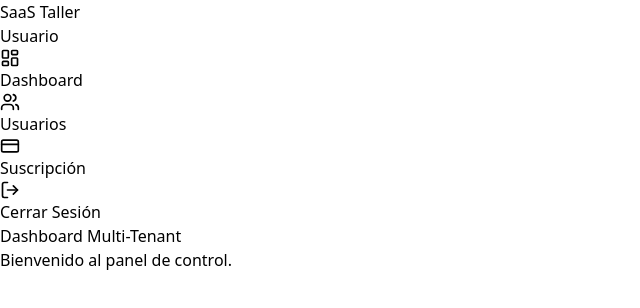
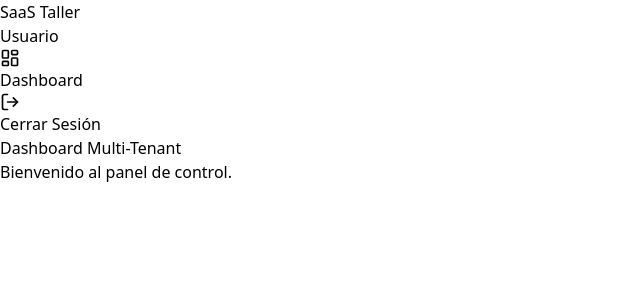
Before and after one commit to Luchix4213/Proyecto-Saas, a React app in the folder Frontend/: page / in a window 1280 px wide. Shown: the top 308 px of the page, without its empty margins (0-640 px from the left). Built offline with nearby package versions, Linux system fonts and the light colour scheme; no server answers; sample sign-in values are in the browser's storage; the HTML template or start-up script is replaced by a standard one.

Commit message:
feat: improve pages for each role

```diff
--- a/Frontend/src/layout/MainLayout.tsx
+++ b/Frontend/src/layout/MainLayout.tsx
@@ -42,7 +42,8 @@ export const MainLayout = () => {
                         Dashboard
                     </Link>
 
-                    {user?.rol !== 'ADMIN' && (
+                    {/* Vistas exclusivas del Propietario (Jefe de Tenant) */}
+                    {user?.rol === 'PROPIETARIO' && (
                         <>
                             <Link
                                 to="/usuarios"
--- a/Frontend/src/pages/admin/SubscriptionPage.tsx
+++ b/Frontend/src/pages/admin/SubscriptionPage.tsx
@@ -9,7 +9,7 @@ export const SubscriptionPage = () => {
     const [plans, setPlans] = useState<Plan[]>([]);
     const [currentTenant, setCurrentTenant] = useState<Tenant | null>(null);
     const [loading, setLoading] = useState(true);
-    const [processing, setProcessing] = useState<number | null>(null); // Plan ID being processed
+    const [processing, setProcessing] = useState<number | null>(null);
 
     useEffect(() => {
         loadData();
@@ -68,10 +68,6 @@ export const SubscriptionPage = () => {
                 <div className="grid md:grid-cols-3 gap-6 mt-8">
                     {plans.map((plan) => {
                          const isCurrent = currentTenant?.plan?.nombre_plan === plan.nombre_plan;
-
-                         // Determine if we can select this plan
-                         // Only Owners can select (or Admins for testing)
-                         // And verify it's not the current plan
                          const canSelect = !isCurrent && user?.rol === 'PROPIETARIO';
 
                         return (
```
